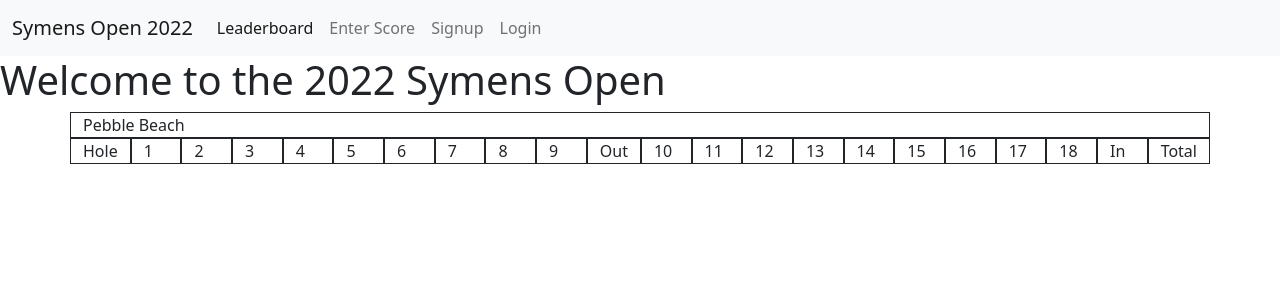
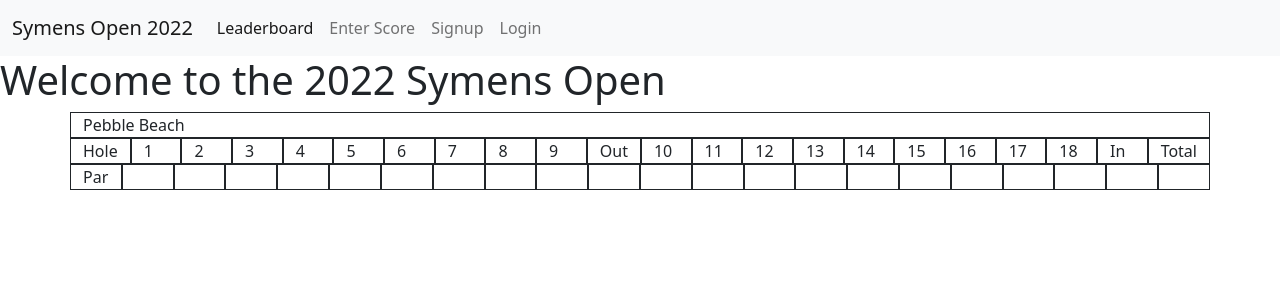
Before and after one commit to SymensJeffrey/golf_tournament_vue, a Vue app: page / in a window 1280 px wide. Shown: the top 300 px of the page. Built offline with nearby package versions, Linux system fonts and the light colour scheme; the HTML template or start-up script is replaced by a standard one.

Commit message:
add par row with variable names

```diff
--- a/src/views/Home.vue
+++ b/src/views/Home.vue
@@ -75,6 +75,74 @@
           Total
         </div>
       </div>
+      <div class="row">
+        <div class="col">
+          Par
+        </div>
+        <div class="col">
+          {{hole1Par}}
+        </div>
+        <div class="col">
+          {{hole2Par}}
+        </div>
+        <div class="col">
+          {{hole3Par}}
+        </div>
+        <div class="col">
+          {{hole4Par}}
+        </div>
+        <div class="col">
+          {{hole5Par}}
+        </div>
+        <div class="col">
+          {{hole6Par}}
+        </div>
+        <div class="col">
+          {{hole7Par}}
+        </div>
+        <div class="col">
+          {{hole8Par}}
+        </div>
+        <div class="col">
+          {{hole9Par}}
+        </div>
+        <div class="col">
+          {{frontsidePar}}
+        </div>
+        <div class="col">
+          {{hole10Par}}
+        </div>
+        <div class="col">
+          {{hole11Par}}
+        </div>
+        <div class="col">
+          {{hole12Par}}
+        </div>
+        <div class="col">
+          {{hole13Par}}
+        </div>
+        <div class="col">
+          {{hole14Par}}
+        </div>
+        <div class="col">
+          {{hole15Par}}
+        </div>
+        <div class="col">
+          {{hole16Par}}
+        </div>
+        <div class="col">
+          {{hole17Par}}
+        </div>
+        <div class="col">
+          {{hole1Par}}
+        </div>
+         <div class="col">
+          {{backsidePar}}
+        </div>
+         <div class="col">
+          {{totalPar}}
+        </div>
+      </div>
     </div>
   </div>
 </template>
```
